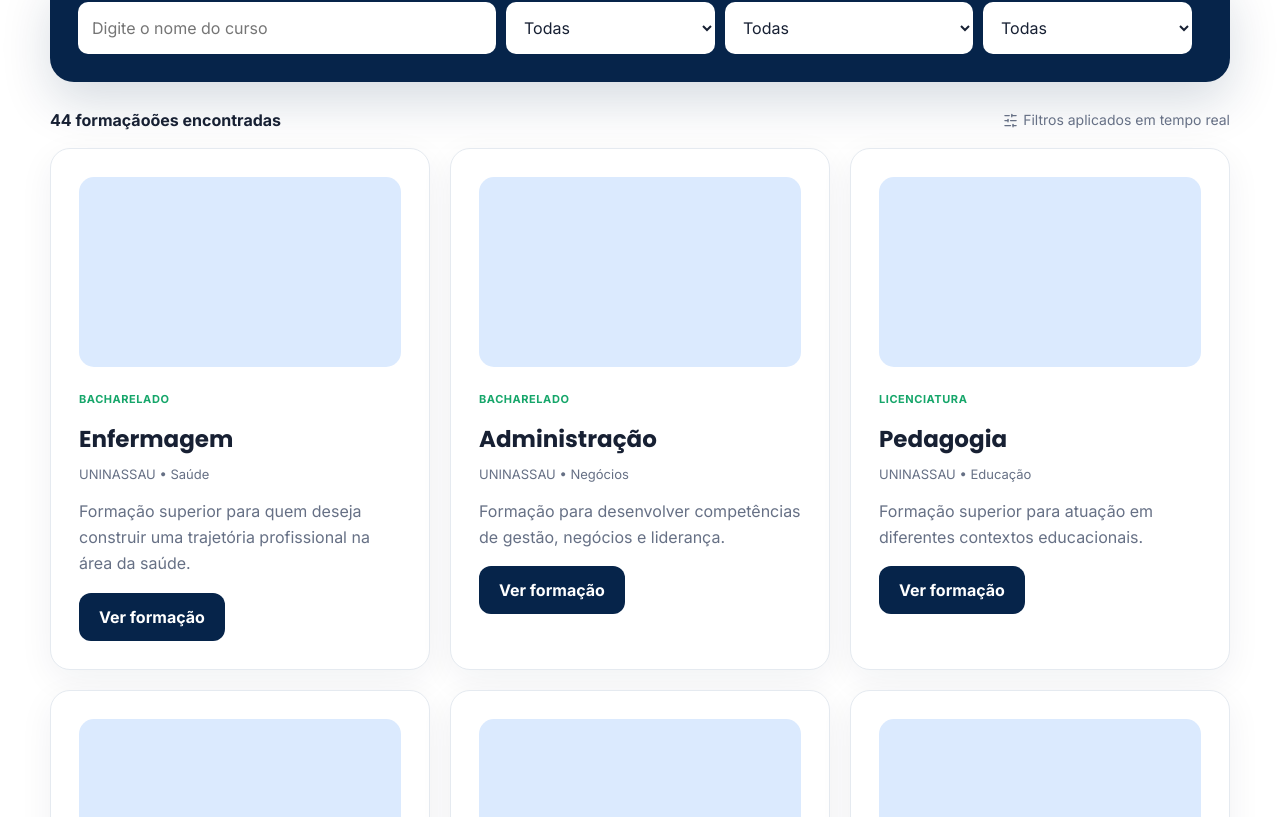
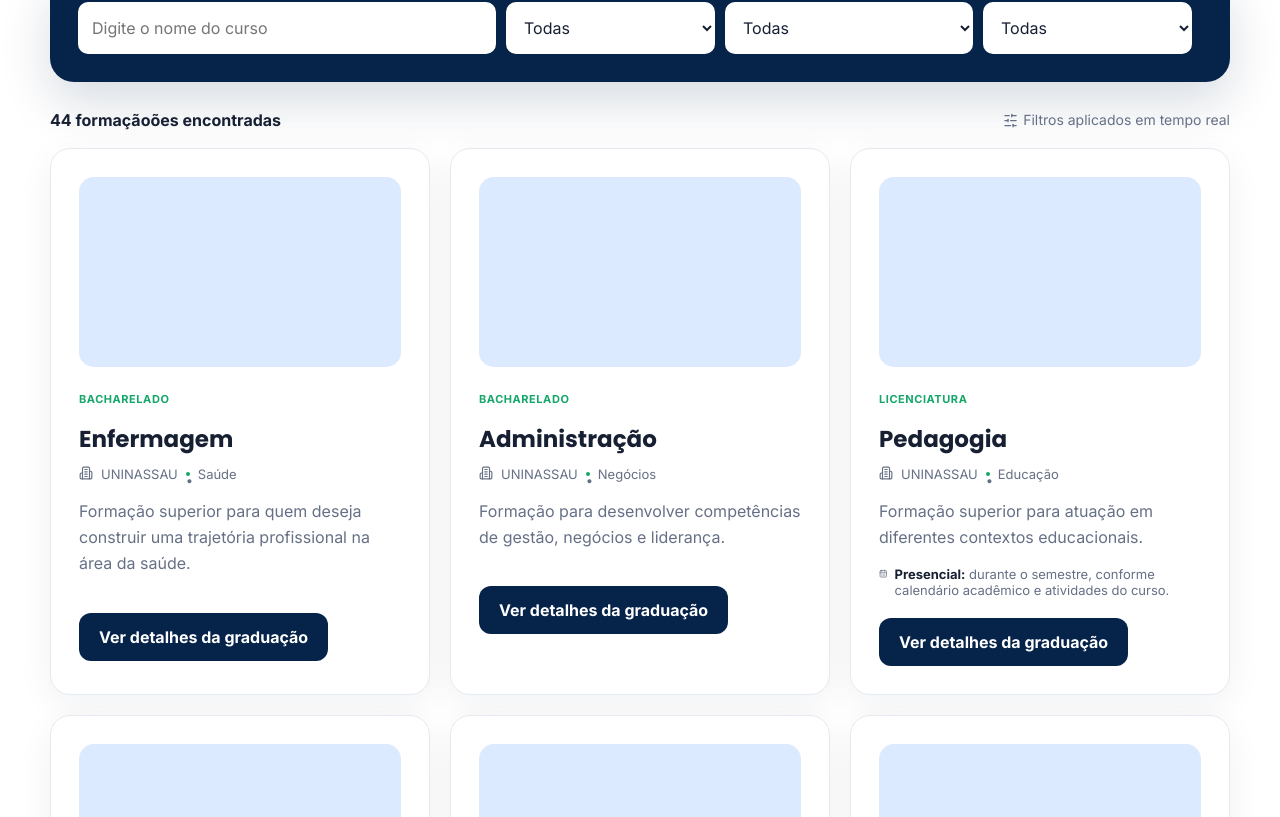
Before and after one commit to comercialexternobv-png/ibesc, a Next.js app: page /cursos in a window 1280 px wide. Shown: the part 763-1580 px from the top of the page. Built offline with nearby package versions, Linux system fonts and the light colour scheme.

Commit message:
feat: enrich course catalog cards

```diff
--- a/src/app/cursos/CourseCatalog.tsx
+++ b/src/app/cursos/CourseCatalog.tsx
@@ -2,7 +2,7 @@
 
 import Link from 'next/link';
 import { useMemo, useState } from 'react';
-import { Search, SlidersHorizontal } from 'lucide-react';
+import { Search, SlidersHorizontal, Clock3, Monitor, Building2, CalendarDays, MapPin } from 'lucide-react';
 import { categoryLabels, courses, getCourseInstitution } from '@/data/courses';
 
 export default function CourseCatalog() {
@@ -24,6 +24,11 @@ export default function CourseCatalog() {
     setQuery(''); setArea('Todas'); setCategory('Todas'); setInstitution('Todas');
   }
 
+  function getTypeLabel(course: typeof courses[number]) {
+    if (course.category === 'POS_GRADUACAO') return 'Pós-graduação Digital';
+    return course.type;
+  }
+
   return <>
     <div className="search-box">
       <div className="search-grid">
@@ -39,19 +44,30 @@ export default function CourseCatalog() {
       <span style={{color:'var(--muted)',fontSize:14}}><SlidersHorizontal size={15} style={{verticalAlign:'middle',marginRight:5}}/>Filtros aplicados em tempo real</span>
     </div>
 
-    {filtered.length ? <div className="course-grid">{filtered.map(course => (
-      <article className="card course-card" key={course.id}>
+    {filtered.length ? <div className="course-grid">{filtered.map(course => {
+      const institution = getCourseInstitution(course);
+      const isPost = course.category === 'POS_GRADUACAO';
+      const isGrad = course.category === 'GRADUACAO';
+      return <article className="card course-card" key={course.id}>
         <div className="course-image"/>
-        <span className="tag">{course.category === 'POS_GRADUACAO' ? 'Pós-graduação Digital' : course.type}</span>
+        <span className="tag">{getTypeLabel(course)}</span>
         <h3>{course.name}</h3>
-        <div className="course-meta">{getCourseInstitution(course)} • {course.area}</div>
+        <div className="course-meta"><Building2 size={14}/> {institution} <span>•</span> {course.area}</div>
         <p>{course.description}</p>
-        {course.duration && <p style={{fontSize:13,marginTop:-6}}><strong>Duração:</strong> {course.duration}</p>}
-        {course.category === 'POS_GRADUACAO' && <p style={{fontSize:13,marginTop:-6}}>Consulte a instituição para detalhes atualizados.</p>}
+
+        <div style={{display:'grid',gap:8,margin:'16px 0 20px',fontSize:13,color:'var(--muted)'}}>
+          {isPost && <div style={{display:'flex',alignItems:'center',gap:7}}><Monitor size={15}/><span><strong style={{color:'var(--text)'}}>Modalidade:</strong> Digital</span></div>}
+          {course.duration && <div style={{display:'flex',alignItems:'center',gap:7}}><Clock3 size={15}/><span><strong style={{color:'var(--text)'}}>Duração:</strong> {course.duration}</span></div>}
+          {course.attendanceInfo && <div style={{display:'flex',alignItems:'flex-start',gap:7}}><CalendarDays size={15}/><span><strong style={{color:'var(--text)'}}>Presencial:</strong> {course.attendanceInfo.replace(/^Encontros presenciais\s*/i, '')}</span></div>}
+          {!isPost && !course.attendanceInfo && course.local && <div style={{display:'flex',alignItems:'center',gap:7}}><MapPin size={15}/><span><strong style={{color:'var(--text)'}}>Local:</strong> {course.local}</span></div>}
+        </div>
+
+        {isPost && <div style={{fontSize:12,lineHeight:1.5,padding:'10px 12px',borderRadius:10,background:'var(--light)',marginBottom:18}}>Informações acadêmicas e condições atuais devem ser confirmadas na página oficial da instituição.</div>}
+
         <Link className="btn btn-dark" href={`/curso/${course.slug}`}>
-          {course.category === 'POS_GRADUACAO' ? 'Ver detalhes da pós' : course.institution === 'IBESC' ? 'Saiba mais' : 'Ver formação'}
+          {isPost ? 'Ver detalhes da pós' : isGrad ? 'Ver detalhes da graduação' : course.institution === 'IBESC' ? 'Saiba mais' : 'Ver formação'}
         </Link>
-      </article>
-    ))}</div> : <div className="card" style={{textAlign:'center',padding:'55px 25px'}}><Search size={34} color="var(--blue)"/><h3>Nenhuma formação encontrada</h3><p>Tente alterar os filtros ou buscar por outro termo.</p><button className="btn btn-dark" onClick={clearFilters}>Limpar filtros</button></div>}
+      </article>;
+    })}</div> : <div className="card" style={{textAlign:'center',padding:'55px 25px'}}><Search size={34} color="var(--blue)"/><h3>Nenhuma formação encontrada</h3><p>Tente alterar os filtros ou buscar por outro termo.</p><button className="btn btn-dark" onClick={clearFilters}>Limpar filtros</button></div>}
   </>;
 }
```
